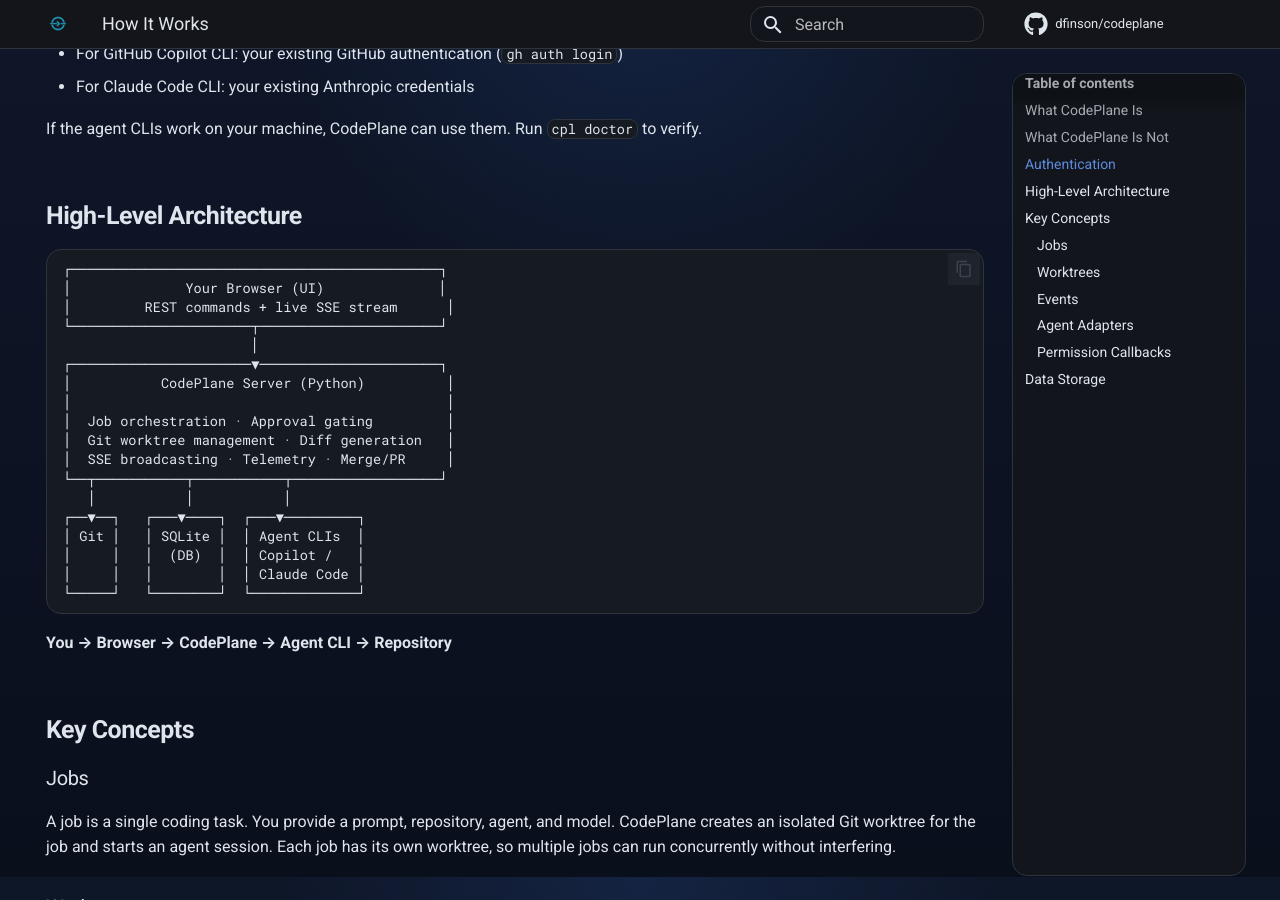
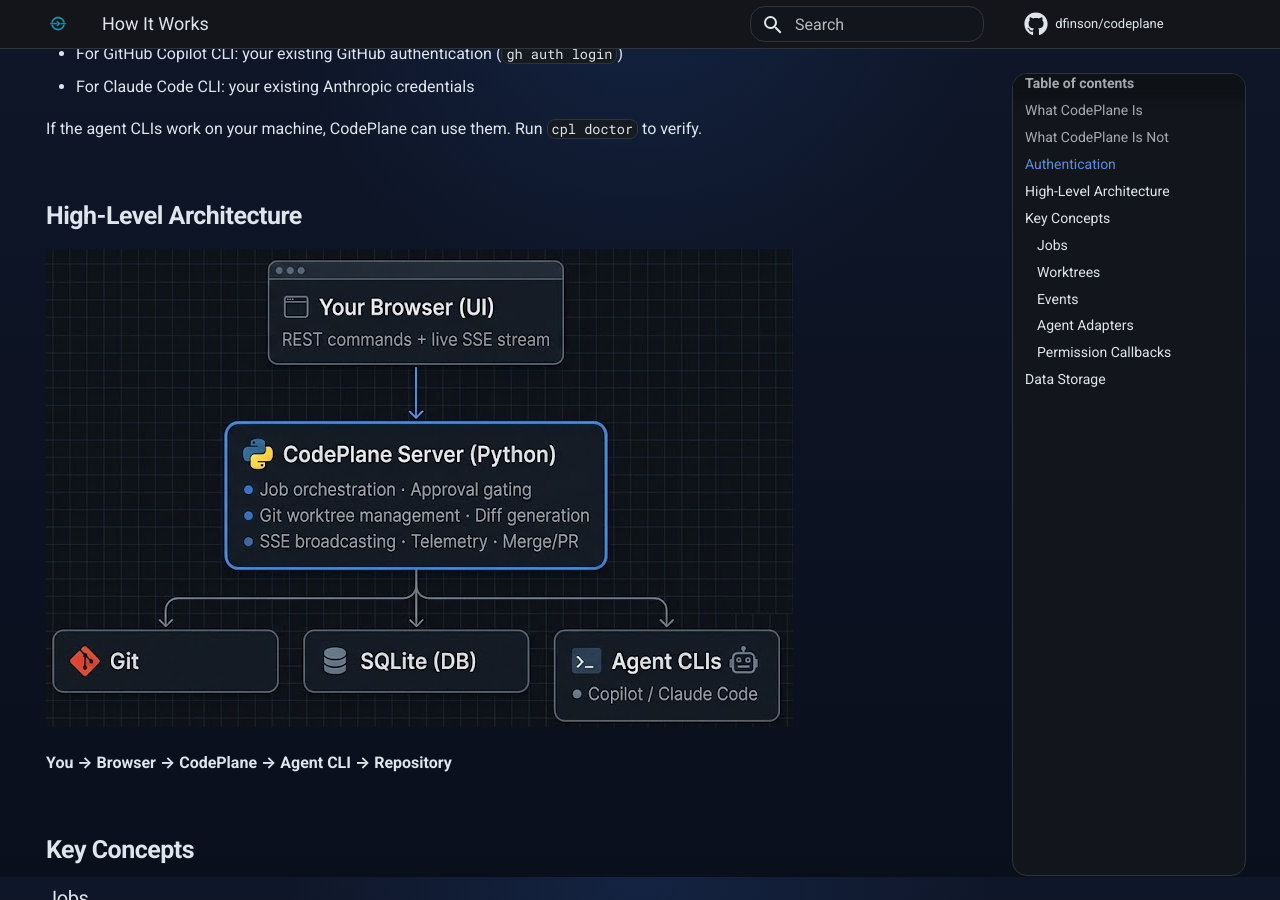
Before and after one commit to dfinson/agent-tower, an MkDocs documentation site: the page built from docs/architecture.md, in a window 1280 px wide and 900 px high, scrolled down 923 px. Built offline with MkDocs 1.6.1 and Material for MkDocs 9.7.7, drawn with Linux system fonts in a browser that asks for light colours; comment, search, counter and statistics services are not loaded.

Commit message:
docs: replace ASCII diagram with architecture-overview image

````diff
--- a/docs/architecture.md
+++ b/docs/architecture.md
@@ -31,26 +31,7 @@
 
 ## High-Level Architecture
 
-```
-┌─────────────────────────────────────────────┐
-│              Your Browser (UI)              │
-│         REST commands + live SSE stream      │
-└──────────────────────┬──────────────────────┘
-                       │
-┌──────────────────────▼──────────────────────┐
-│           CodePlane Server (Python)          │
-│                                              │
-│  Job orchestration · Approval gating         │
-│  Git worktree management · Diff generation   │
-│  SSE broadcasting · Telemetry · Merge/PR     │
-└──┬───────────┬───────────┬──────────────────┘
-   │           │           │
-┌──▼──┐   ┌───▼────┐  ┌───▼─────────┐
-│ Git │   │ SQLite │  │ Agent CLIs  │
-│     │   │  (DB)  │  │ Copilot /   │
-│     │   │        │  │ Claude Code │
-└─────┘   └────────┘  └─────────────┘
-```
+![High-Level Architecture](images/architecture-overview.png)
 
 **You → Browser → CodePlane → Agent CLI → Repository**
 
````
Also changed, not shown: docs/images/architecture-overview.png (added).
